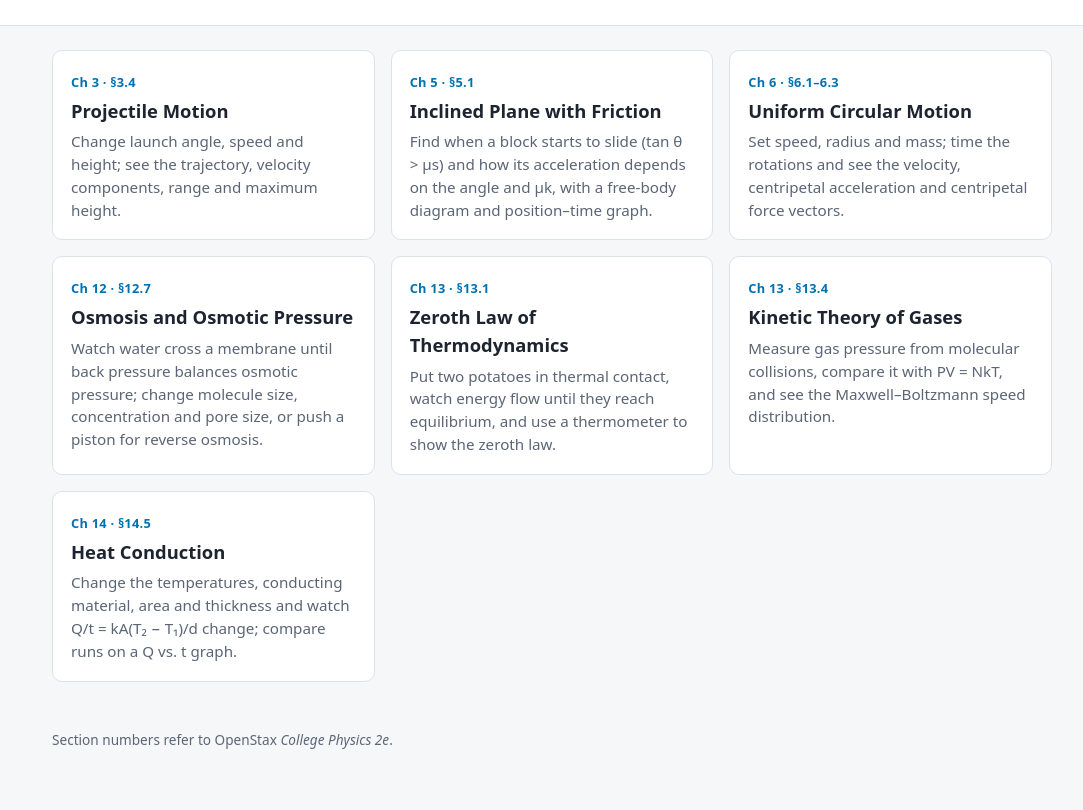
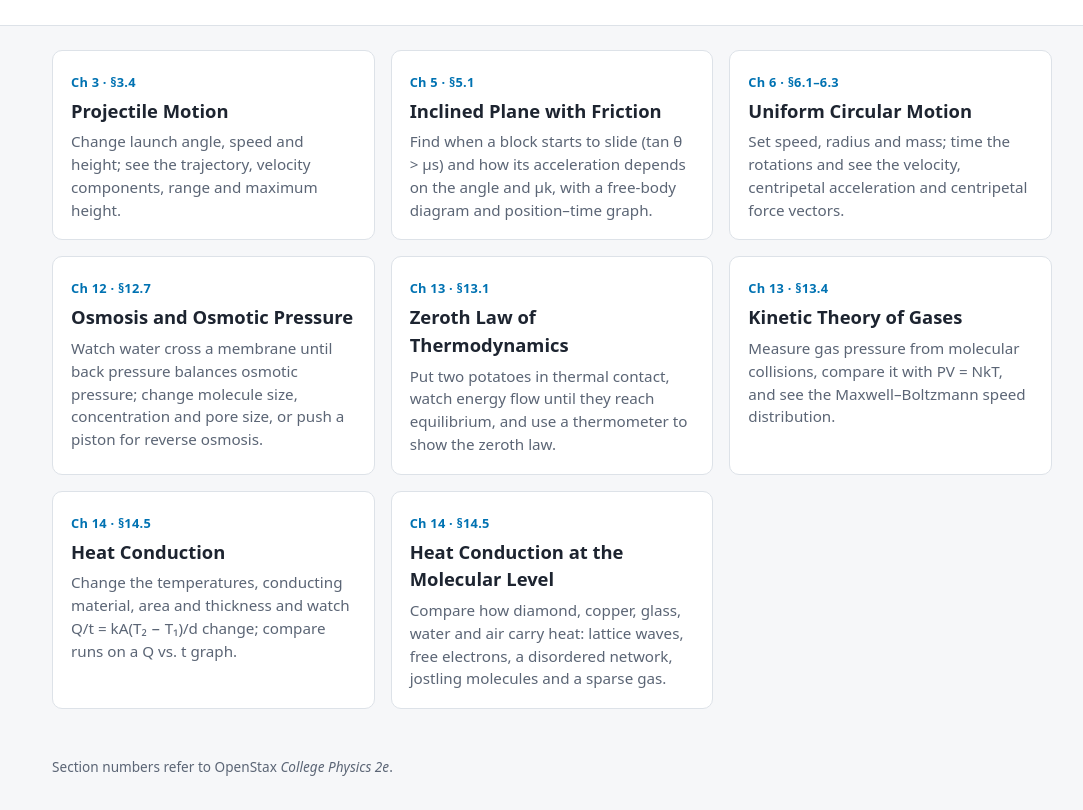
Before and after one commit to SwanPhysics/physics-sims, a plain HTML site: page index.html in a window 1280 px wide. Shown: the part 105-915 px from the top of the page, without its empty margins (88-1171 px from the left). Before the commit the page ends 887 px from the top, so only its background shows below. Drawn offline with Linux system fonts and the light colour scheme.

Commit message:
Add link for Heat Conduction at the Molecular Level

```diff
--- a/index.html
+++ b/index.html
@@ -87,6 +87,12 @@
       <p>Change the temperatures, conducting material, area and thickness and watch Q/t = kA(T₂ − T₁)/d change; compare runs on a Q vs. t graph.</p>
     </a>
 
+    <a class="card" href="sims/ch14-conduction-molecular/">
+      <span class="chapter">Ch 14 · §14.5</span>
+      <h3>Heat Conduction at the Molecular Level</h3>
+      <p>Compare how diamond, copper, glass, water and air carry heat: lattice waves, free electrons, a disordered network, jostling molecules and a sparse gas.</p>
+    </a>
+
   </div>
 </main>
 
```
